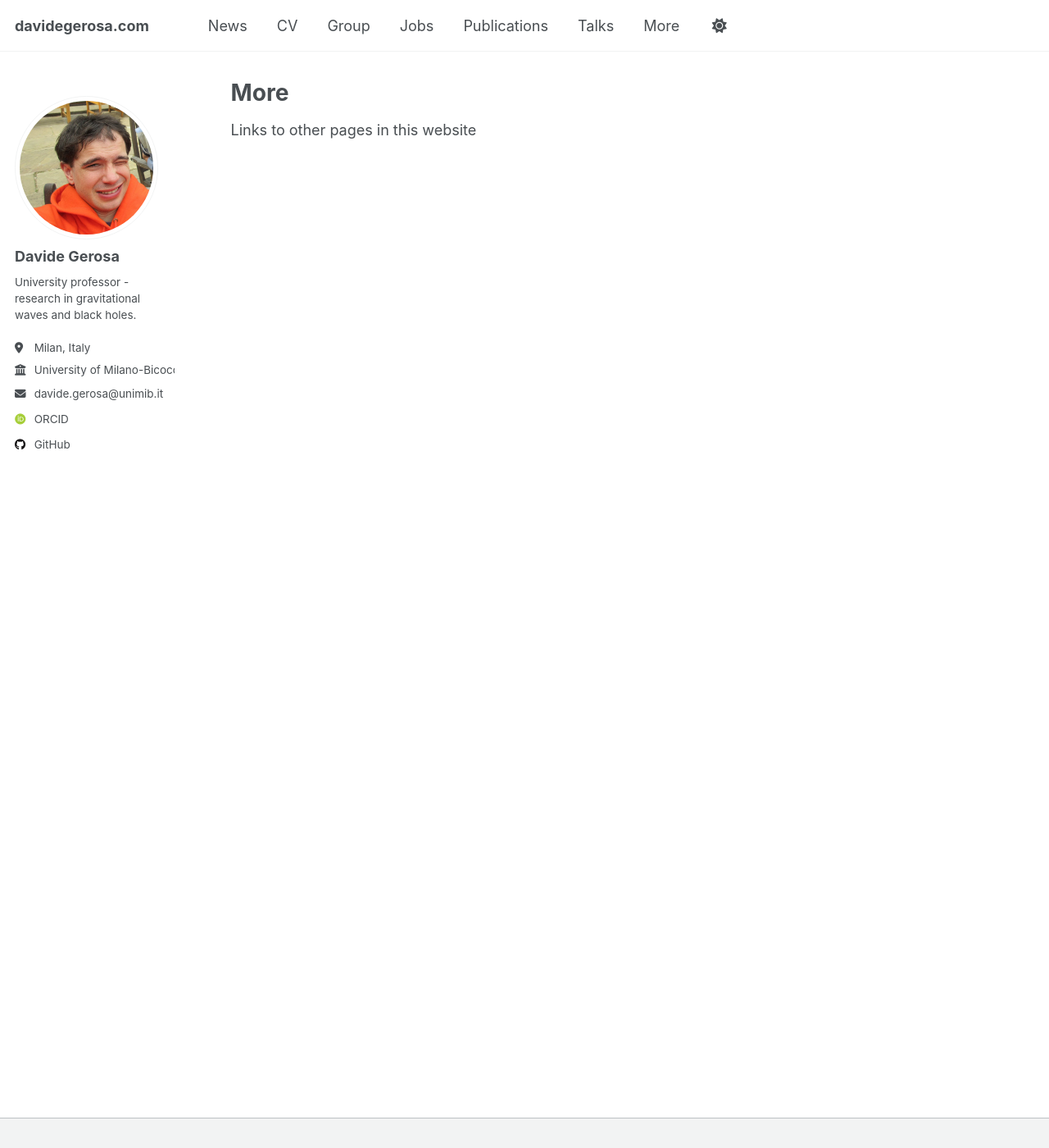
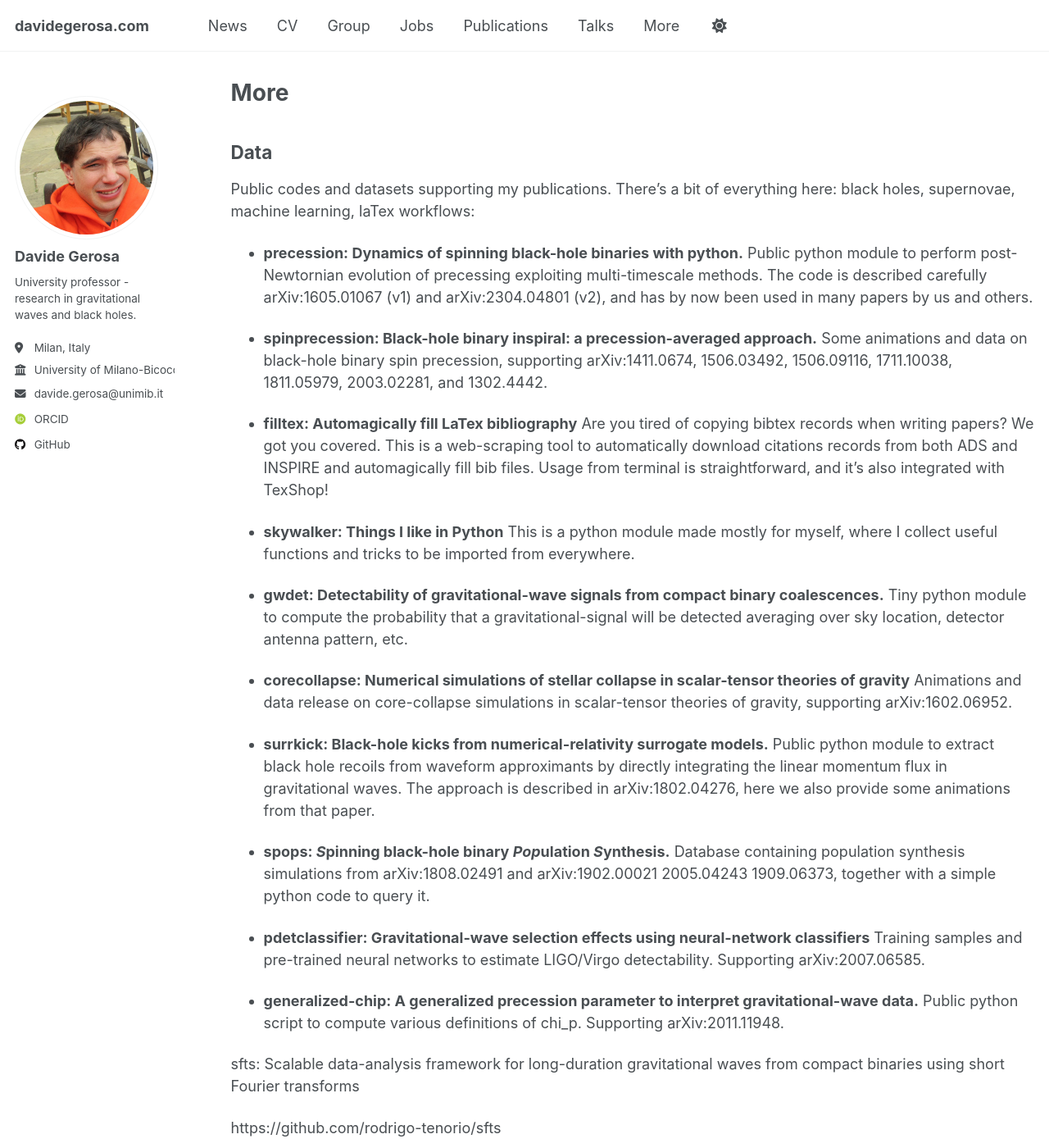
Before and after one commit to dgerosa/website, a Jekyll site: the page built from _pages/more.md, in a window 1280 px wide and 1400 px high. Shown: the whole window at 82% size. Built offline with Jekyll 4.4.1, drawn with Linux system fonts in a browser that asks for light colours; some web fonts are replaced; some of the changed text lies outside the part shown.

Commit message:
Sun Jun  8 18:21:28 CEST 2025

```diff
--- a/_pages/more.md
+++ b/_pages/more.md
@@ -8,4 +8,107 @@ author_profile: true
 {% include base_path %}
 
 
-Links to other pages in this website
+## Data
+Public codes and datasets supporting my publications. There’s a bit of everything here: black holes, supernovae, machine learning, laTex workflows:
+
+- **precession: Dynamics of spinning black-hole binaries with python.**
+Public python module to perform post-Newtornian evolution of precessing exploiting multi-timescale methods. The code is described carefully arXiv:1605.01067 (v1) and arXiv:2304.04801 (v2), and has by now been used in many papers by us and others.
+
+- **spinprecession: Black-hole binary inspiral: a precession-averaged approach.**
+Some animations and data on black-hole binary spin precession, supporting arXiv:1411.0674, 1506.03492, 1506.09116, 1711.10038, 1811.05979, 2003.02281, and 1302.4442.
+
+- **filltex: Automagically fill LaTex bibliography**
+Are you tired of copying bibtex records when writing papers? We got you covered. This is a web-scraping tool to automatically download citations records from both ADS and INSPIRE and automagically fill bib files. Usage from terminal is straightforward, and it’s also integrated with TexShop!
+
+- **skywalker: Things I like in Python** This is a python module made mostly for myself, where I collect useful functions and tricks to be imported from everywhere.
+
+- **gwdet: Detectability of gravitational-wave signals from compact binary coalescences.** Tiny python module to compute the probability that a gravitational-signal will be detected averaging over sky location, detector antenna pattern, etc.
+
+- **corecollapse: Numerical simulations of stellar collapse in scalar-tensor theories of gravity**
+Animations and data release on core-collapse simulations in scalar-tensor theories of gravity, supporting arXiv:1602.06952.
+
+- **surrkick: Black-hole kicks from numerical-relativity surrogate models.**
+Public python module to extract black hole recoils from waveform approximants by directly integrating the linear momentum flux in gravitational waves. The approach is described in arXiv:1802.04276, here we also provide some animations from that paper.
+
+
+- **spops: *S*pinning black-hole binary *Pop*ulation *S*ynthesis.** Database containing population synthesis simulations from arXiv:1808.02491 and arXiv:1902.00021 2005.04243 1909.06373, together with a simple python code to query it.
+
+- **pdetclassifier: Gravitational-wave selection effects using neural-network classifiers**
+Training samples and pre-trained neural networks to estimate LIGO/Virgo detectability. Supporting arXiv:2007.06585.
+
+- **generalized-chip: A generalized precession parameter to interpret gravitational-wave data.**
+Public python script to compute various definitions of chi_p. Supporting arXiv:2011.11948.
+
+
+
+sfts: Scalable data-analysis framework for long-duration gravitational waves from compact binaries using short Fourier transforms
+
+https://github.com/rodrigo-tenorio/sfts
+
+
+pymcpop-gw: Sampling the full hierarchical population posterior distribution in gravitational-wave astronomy
+
+https://github.com/CosmoStatGW/pymcpop-gw
+
+gwlabel: Which is which? Identification of the two compact objects in gravitational-wave binaries.
+
+https://github.com/dgerosa/gwlabel
+
+
+lisa-mbhb-cats-and-samps: Stars or gas? Constraining the hardening processes of massive black-hole binaries with LISA.
+https://github.com/RiccardoBuscicchio/lisa-mbhb-cats-and-samps
+Posteriors of LISA massive black-hole binaries. 2409.13011
+
+postmerger (both papers)
+
+marcumQ (Selection effect paper)
+
+
+One to many: comparing single gravitational-wave events to astrophysical populations
+
+https://github.com/mdmould/popodds
+
+pAGN: The one-stop solution for AGN disc modeling
+Great public code to easily compute 1D models of AGN disks. Supporting arXiv:2304.13063.
+
+updowninjections: Parameter estimation of binary black holes in the endpoint of the up-down instability
+Bilby posterior samples of binaries that were aligned but are now precessing. Supporting arXiv:2002.10465.
+
+twoprecessingspins: Characterization of merging black holes with two precessing spins
+Posterior samples of >100 LIGO/Virgo injections with two large, misaligned spins. Supporting arXiv:2207.00030.
+
+WDsatellites: Milky Way Satellites Shining Bright in Gravitational Waves. LISA white dwarf posteriors. Supporting arXiv:2002.10465.
+
+binaryBHexp: The binary black hole explorer
+On-the-fly visualization of precessing binary black holes. Use ours, or do your own with our code. Supporting arXiv:1811.06552.
+
+surfinBH: SURrogate FINal Black Hole properties for mergers of binary black holes
+Public python module to estimate post-merger masses, spins, and kicks for generic systems. Supporting arXiv:1809.09125  arXiv:2307.03435 [gr-qc].
+
+GWpriors: Impact of bayesian priors on the characterization of binary black hole coalescences
+Full posterior samples of the LIGO 01 events with different priors. Supporting arXiv:1707.04637.
+
+gw_catalog_mining: Mining gravitational-wave catalogs
+What are we going to do with thousands of gravitational wave observations? Maybe Gaussain process emulators and hierarchical analyses. Webpage and public code supporting arXiv:1806.08365.
+
+welovespins: Asymmetries and selection biases in effective-spin measurements
+Estimate your own effective-spin posterior with the recipe presented. Supporting arXiv:1805.03046.
+
+
+
+## Notes
+If I don’t remember how to do something, sometimes I write it down here. Hopefully these are useful to others, some of them are probably (surely) outdated.
+
+## Teaching
+### (Supporting material for my classes)
+
+These are the classes I have been teaching. With a huge thanks to all my students!
+
+
+## Events
+
+This a log of conferences and workshops I organized, together with the related material (like slides) when available.
+
+
+## Others
+### (Yet more things on this website...)
```
Also changed, not shown: _pages/_publications.md (+2 -2 lines).
